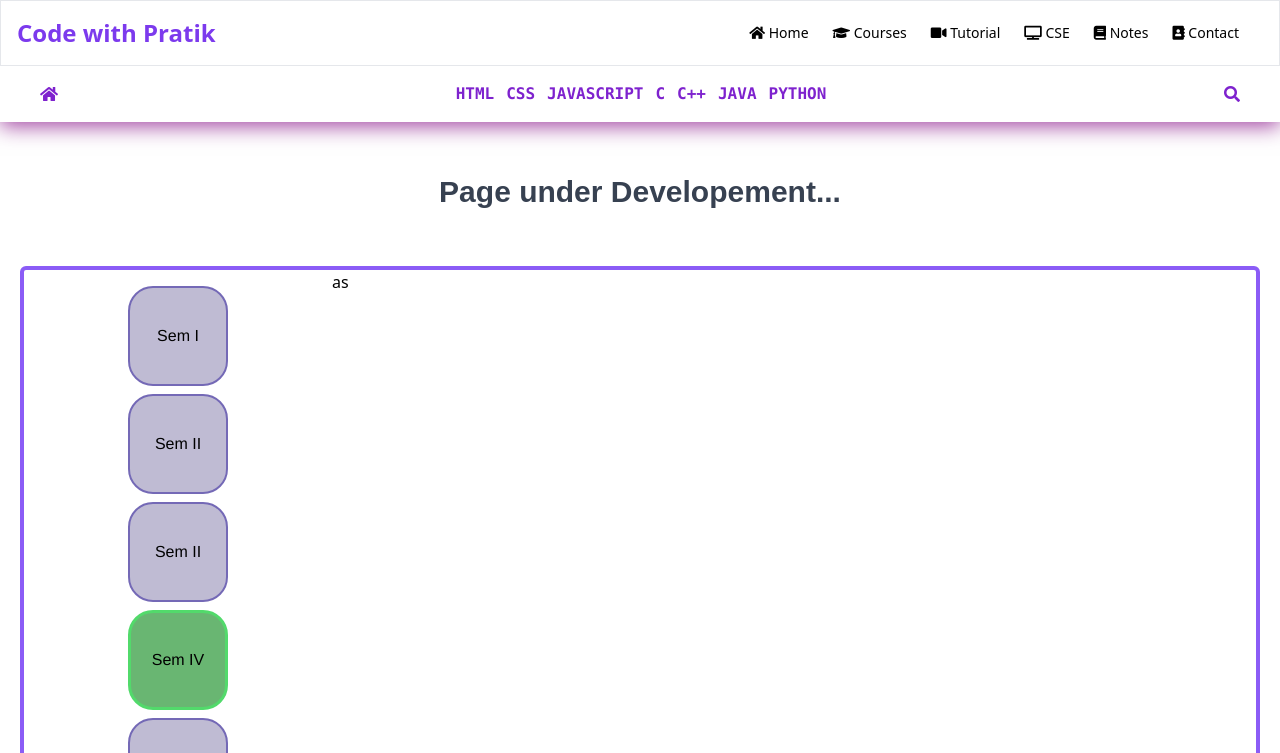
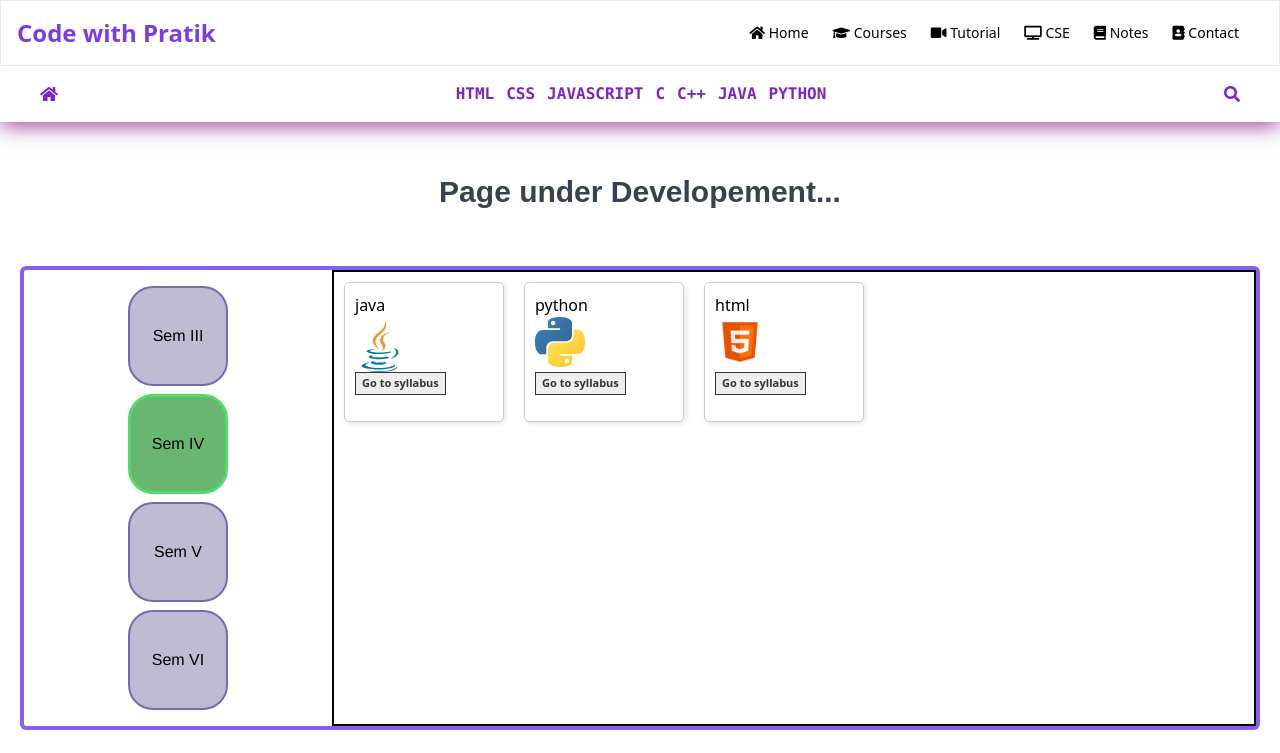
Before and after one commit to Sami3160/code-with-pratik-appi, a website: page cse.html in a window 1280 px wide. Both pictures are taken after a click on the element "Sem IV". Shown: the top 753 px of the page. Drawn offline with nearby package versions, Linux system fonts and the light colour scheme.

Commit message:
added semesterwise subjects component

```diff
--- a/cse.html
+++ b/cse.html
@@ -16,7 +16,7 @@
     <link rel="stylesheet" href="main.css">
 
     <meta name="viewport" content="width=device-width, initial-scale=1.0">
-    <script src="./index.js"></script>
+
     <title>CSE Dept. Notes</title>
 </head>
 
@@ -194,26 +194,20 @@
     <div class="mainContent p-5">
         <div class="grid sm:grid-cols-4 border-4 border-purple-500 rounded-md">
             <div class="semList col-span-1 flex flex-col space-y-2 p-4 items-center">
-                <div class="semNo" onclick="onSemClick(this)" id="sem">
-                    <Button class="">Sem I</Button>
+                <div class="semNo" onclick="onSemClick(this)" id="sem3">
+                    <Button id="sem3"  class="">Sem III</Button>
                 </div>
-                <div class="semNo" onclick="onSemClick(this)" id="sem">
-                    <Button   class="">Sem II</Button>
-                </div>
-                <div class="semNo" onclick="onSemClick(this)" id="sem">
-                    <Button   class="">Sem II</Button>
-                </div>
-                <div class="semNo" onclick="onSemClick(this)" id="sem">
+                <div class="semNo" onclick="onSemClick(this)" id="sem4">
                     <Button   class="">Sem IV</Button>
                 </div>
-                <div class="semNo" onclick="onSemClick(this)" id="sem">
+                <div class="semNo" onclick="onSemClick(this)" id="sem5">
                     <Button   class="">Sem V</Button>
                 </div>
-                <div class="semNo" onclick="onSemClick(this)" id="sem">
+                <div class="semNo" onclick="onSemClick(this)" id="sem6">
                     <Button   class="">Sem VI</Button>
                 </div>
             </div>
-            <div class="sub col-span-3">as</div>
+            <div class=" sub col-span-3" id="syllabus-container"></div>
         </div>
     </div>
 
@@ -237,6 +231,7 @@
         </div>
     </footer>
 
+    <script src="./index.js"></script>
 </body>
 
 </html>
--- a/index.js
+++ b/index.js
@@ -1,19 +1,110 @@
-const sem = document.getElementById('sem');
+const sem = document.getElementById("sem");
 
 console.log(sem);
 
+function onSemClick(context) {
+  const semList = document.querySelectorAll(".semList");
 
-function onSemClick(context) {
-    const semList = document.querySelectorAll('.semList')
+  for (const ele of semList[0].children) {
+    ele.classList.remove("active");
+    //console.log(ele)
+  }
+  context.classList.add("active");
 
+  // console.log(context);
+  // context.addClassName('active');
+}
 
-    for (const ele of semList[0].children) {
-        ele.classList.remove('active')
-        console.log(ele)
-    }
-    context.classList.add('active')
+const CSENotesPerSEM = {
+  sem3: {
+    sem: 3,
+    syllabus: ["css", "js"],
+    syllabusImg: ["/img/css.png", "/img/js.png"],
+    syllabusLink: [
+      "/notes/CSS_Complete_Notes (2) (1).pdf",
+      "/notes/JavaScript Chapter 1 - Practice Set.pdf",
+    ],
+  },
+  sem4: {
+    sem: 4,
+    syllabus: ["java", "python", "html"],
+    syllabusImg: ["/img/java.svg","/img/python.svg","/img/html.png"],
+    syllabusLink: ["/chapter_wise_notes/Java_ChapterWise_Notes.zip","/chapter_wise_notes/Python_ChapterWise_Notes.zip","/chapter_wise_notes/HTML_ChapterWise_Notes.zip"],
+  },
+  sem5: {
+    sem: 5,
+    syllabus: ["c", "ts", "php"],
+    syllabusImg: ["/img/c.png","/img/ts.png","/img/php.svg"],
+    syllabusLink: ["/chapter_wise_notes/C_ChapterWise_Notes.zip","/notes/JS_Chapterwise_Notes (1).pdf"],
+  },
+  sem6: {
+    sem: 6,
+    syllabus: ["linux", "dsa"],
+    syllabusImg: ["/img/linux.png","/img/dsa.png"],
+    syllabusLink: ["/notes/Linux Helpful Commands List.pdf","/notes/DSA_CompleteNotes (1).pdf"],
+  },
+};
+var buttonIds = ["sem3", "sem4", "sem5", "sem6"];
 
+// Loop through the array of button IDs
+buttonIds.forEach(function (id) {
+  // Get the button element by its ID
+  var button = document.getElementById(id);
 
-    // console.log(context);
-    // context.addClassName('active');
-}
+  // Add onclick event listener
+  button.addEventListener("click", function () {
+    getSyllabus(id);
+  });
+});
+
+const getSyllabus = (sem) => {
+  console.log(CSENotesPerSEM[sem].syllabus);
+
+  const syllabusContainer = document.getElementById("syllabus-container");
+  while (syllabusContainer.firstChild) {
+    syllabusContainer.removeChild(syllabusContainer.firstChild);
+  }
+  //const semesterDiv = document.createElement("div");
+  for (const subject of CSENotesPerSEM[sem].syllabus) {
+    // Create a new div for each subject
+    const subjectDiv = document.createElement("div");
+    subjectDiv.className = "subject";
+    subjectDiv.innerText = subject;
+
+    // Create a new div for the image
+    const imageDiv = document.createElement("div");
+    imageDiv.className = "syllabusimage";
+
+    // Get the image source from CSENotesPerSEM
+    const imageSrc =
+      CSENotesPerSEM[sem].syllabusImg[
+        CSENotesPerSEM[sem].syllabus.indexOf(subject)
+      ];
+
+    // Create an image element and set its source
+    const image = document.createElement("img");
+    image.src = imageSrc;
+
+    // Append the image to the image div
+    imageDiv.appendChild(image);
+
+    // Create an a tag with a button inside it
+    const aTag = document.createElement("a");
+    aTag.href =
+      CSENotesPerSEM[sem].syllabusLink[
+        CSENotesPerSEM[sem].syllabus.indexOf(subject)
+      ];
+    const button = document.createElement("button");
+    button.className = "subjectbutton";
+    button.innerText = "Go to syllabus";
+
+    aTag.appendChild(button);
+
+    // Append the image div to the subject div
+    subjectDiv.appendChild(imageDiv);
+    subjectDiv.appendChild(aTag);
+
+    //semesterDiv.appendChild(subjectDiv);
+    syllabusContainer.appendChild(subjectDiv);
+  }
+};
--- a/main.css
+++ b/main.css
@@ -1,4 +1,3 @@
-
 @media only screen and (max-width: 500px) {
   .languages {
     display: none;
@@ -6,19 +5,16 @@
 
   .dropdownLanguages {
     display: block;
-
   }
-
 }
 
 .langItem1 {
   background-color: #e7d4fc;
-
 }
 
-.langItem{
-    padding:2px;
-    margin:2px ;
+.langItem {
+  padding: 2px;
+  margin: 2px;
 }
 
 .langItem:hover {
@@ -35,79 +31,104 @@
     background-color: #7f5ba3;
 } */
 
-.heading{
-    font-family:Poppins,sans-serif;
+.heading {
+  font-family: Poppins, sans-serif;
 
   /* font-weight: bold; */
 }
 
-.pfp{
+.pfp {
   font-family: Verdana, Geneva, Tahoma, sans-serif;
 }
 
-#java  #cpp  #python #html #js #css    {
+#java #cpp #python #html #js #css {
   scroll-behavior: smooth;
 }
 
-
-.content1{
-    background-image: linear-gradient(35deg, #7469B6, #AD88C6, #E1AFD1, #FFE6E6);
+.content1 {
+  background-image: linear-gradient(35deg, #7469b6, #ad88c6, #e1afd1, #ffe6e6);
   box-shadow: 0 2px 10px black;
 }
 
-
-
-
-.link{
-    background: linear-gradient(35deg, #7469B6, #AD88C6, #9589dab5);
-    background-color: #7469B6;
+.link {
+  background: linear-gradient(35deg, #7469b6, #ad88c6, #9589dab5);
+  background-color: #7469b6;
   color: white;
 
   /* transition: background-image 2s ease-in-out; */
   /* transition: background-color 0.5s ease-in-out;  */
 }
 
-
-.link:hover{
-
+.link:hover {
   transition: all 0.3s ease-in-out;
   scale: 1.1;
-    box-shadow: 0 0 5px #7469B6;
+  box-shadow: 0 0 5px #7469b6;
   color: white;
 }
 
-
-.langIco:hover{
+.langIco:hover {
   transform: rotate(720deg);
   /* transform: rotate(-35deg); */
   transition: all 0.3s ease-in-out;
   transition-duration: 1.5s;
 }
 
-.semNo{
+.semNo {
   width: 100px;
   height: 100px;
   border-radius: 25%;
   font-size: medium;
   font-weight: 900;
-    font-family: 'Franklin Gothic Medium', 'Arial Narrow', Arial, sans-serif;
+  font-family: "Franklin Gothic Medium", "Arial Narrow", Arial, sans-serif;
   background-color: #a09bbeac;
-    border: 2px solid #7469B6;
+  border: 2px solid #7469b6;
   display: flex;
   justify-content: center;
   align-items: center;
 }
 
-.semNo:hover{
+.semNo:hover {
   background-color: #c2bce6ac;
   transition: all 0.3s ease-in-out;
 }
-.semNo.active{
+.semNo.active {
   background-color: #69b672;
   border: 3px solid #52da6b;
   transition: all 0.3s ease-in-out;
 }
-.semNo:active{
-    background-color: #7469B6;
+.semNo:active {
+  background-color: #7469b6;
   transition: all 0.3s ease-in-out;
 }
+
+/* cse.html css */
+#syllabus-container {
+  display: flex;
+  border: 2px solid black;
+}
+.subject {
+  height: 140px;
+  width: 160px;
+  padding: 10px;
+  margin: 10px;
+  border: 1px solid #ccc;
+  box-shadow: 2px 2px 5px rgba(0, 0, 0, 0.1);
+  border-radius: 5px;
+}
+
+.syllabusimage {
+  width: 50px;
+  height: 50px;
+  margin-right: 10px;
+}
+
+.subjectbutton {
+  margin-top: 5px;
+  font-weight: bold;
+  font-size: 11px;
+  text-decoration: none;
+  background-color: #eeeeee;
+  color: #333333;
+  padding: 2px 6px;
+  border: 1px solid #333333;
+}
```
Also changed, not shown: index.html (+1 -0 lines). Lines whose indentation alone changed are shown as unchanged.
